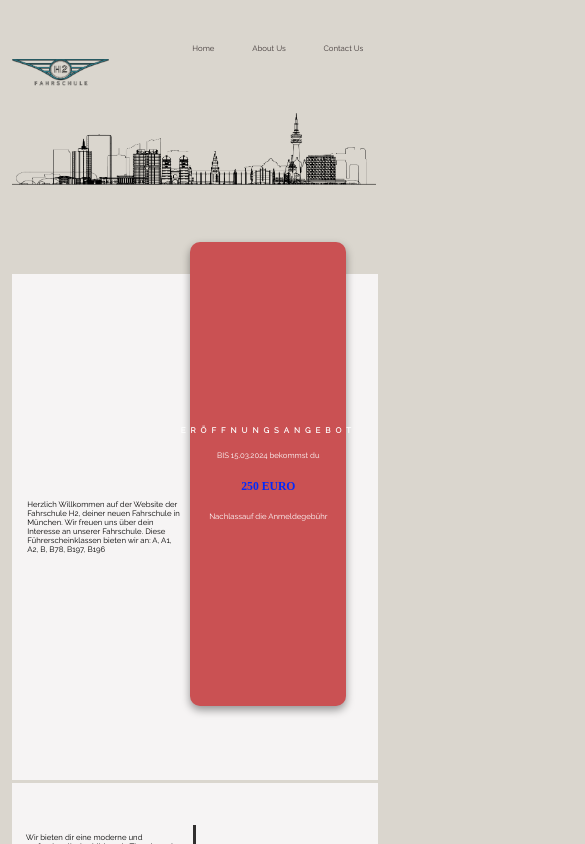
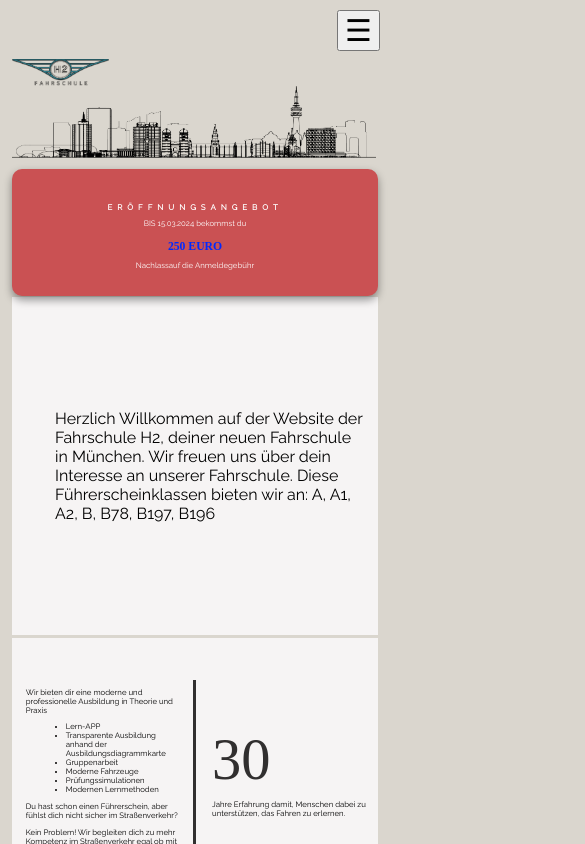
Before and after one commit to Korzyukova/Fahrschule, a Next.js app: page / in a window 390 px wide. Shown: the top 844 px of the page, 585 px wide, since content can reach past the window. Built offline with nearby package versions, Linux system fonts and the light colour scheme; a web font is replaced by a local one.

Commit message:
responsive1

```diff
--- a/package.json
+++ b/package.json
@@ -12,11 +12,13 @@
   "dependencies": {
     "next": "14.1.0",
     "react": "^18",
+    "react-burger-menu": "^3.0.9",
     "react-dom": "^18"
   },
   "devDependencies": {
     "@types/node": "^20",
     "@types/react": "^18.2.55",
+    "@types/react-burger-menu": "^2.8.7",
     "@types/react-dom": "^18",
     "autoprefixer": "^10.0.1",
     "eslint": "^8",
--- a/src/app/contact/page.tsx
+++ b/src/app/contact/page.tsx
@@ -24,8 +24,8 @@ export default function Contact() {
                     </div>
                     <p>Mit den Öffentlichen kannst du uns bequem erreichen:</p>
                     <p className='bus'>U4 / U5  Schwanthalerhöhe</p>
-                      <p className='bus'>S7 / S20  Heimeranplatz</p>
-                        <p className='bus'>Bus 53  Bergmannstraße</p>
+                    <p className='bus'>S7 / S20  Heimeranplatz</p>
+                    <p className='bus'>Bus 53  Bergmannstraße</p>
                 </div>
             </div>
             <Footer />
--- a/src/app/globals.css
+++ b/src/app/globals.css
@@ -55,7 +55,7 @@ body {
 .footer {
   display: flex;
   justify-content: space-between;
-  /* width: 85vw; */
+  /* width: 100%;  */
   margin-top: 50px;
   margin-bottom: 50px;
   font-style: normal;
@@ -129,7 +129,7 @@ body {
 .red-square {
   background-color: #CA5153;
   width: 40vw;
-  height: 55vh;
+  /* height: 55vh;  */
   position: absolute;
   top: -2em;
   right: 2em;
@@ -286,3 +286,96 @@ body {
   width: 40vw;
   text-align: left;
 }
+.burger-menu {
+  position: fixed;
+  right: -250px;
+  top: 0;
+  width: 250px;
+  height: 100vh;
+  background-color: #98BEC4;
+  padding: 20px;
+  transition: right 0.3s ease;
+}
+
+.burger-menu a {
+  display: block;
+  color: #fff;
+  margin-bottom: 10px;
+}
+
+.burger-button {
+  display: block;
+  position: fixed;
+  right: 10px;
+  top: 10px;
+  font-size: 30px;
+  cursor: pointer;
+}
+@media (min-width: 800px) {
+  .burger-button {
+    display: none;
+  }
+}
+@media (max-width: 800px) {
+  .links {
+    display: none;
+  }
+  .red-square {
+  width: 94vw;
+  height: 15vh;
+  position: absolute;
+  top: -8em;
+  right: 0;
+  border-radius: 10px;
+  display: flex;
+  justify-content: center;
+  align-items: center;
+  text-align: center;
+  }
+  .square-text-one {
+  margin-bottom: 0;
+  }
+  .square-text-two {
+    margin-bottom: 0;
+    }
+    .square-text-three {
+      margin-bottom: 0;
+      }
+      .square-text-four {
+        margin-bottom: 0;
+        }
+  .container-one {
+    flex-direction: row;
+    align-items: center;
+    margin-top: 10vh;
+    margin-bottom:0;
+    height: 10vh;
+  }
+  .container-text {
+   width: 80vw;
+   font-size: 1em;
+  }
+  .header-picture{
+    margin-bottom: 6vh;
+  }
+  .footer{
+    font-size: 0.5em;
+  }
+}
+
+
+ @media (max-width: 1000px) {
+  .footer-info {
+    flex-direction: column;
+    margin-right: 0;
+  }
+  .footer-string {
+    margin-right: 0;
+    margin-bottom: 5px;
+  }
+ }
+ @media (max-width: 1400px) {
+  .container-one {
+    height: 40vh;
+  }
+ }
--- a/src/app/page.tsx
+++ b/src/app/page.tsx
@@ -13,7 +13,7 @@ Diese Führerscheinklassen bieten wir an:
           A, A1, A2, B, B78, B197, B196
         </p>
         <div className="red-square">
-        <ul className= "red-square-text">
+          <ul className="red-square-text">
             <p className="square-text-one">ERÖFFNUNGSANGEBOT</p>
             <p className="square-text-two"> BIS 15.03.2024 bekommst du</p>
             <p className="square-text-three">250 EURO</p>
--- a/src/components/Header.tsx
+++ b/src/components/Header.tsx
@@ -1,30 +1,45 @@
+"use client";
 import Image from 'next/image';
+import { useState } from 'react';
 
 export default function Header() {
-    const links = {
-        link1: '/',
-        link2: '/about',
+  const [isOpen, setIsOpen] = useState(false);
 
-        link3: '/contact',
-      }
+  const toggleMenu = () => {
+    setIsOpen(!isOpen);
+  };
+
+  // Inline styles for the burger menu
+  const menuStyles = {
+    position: 'fixed' as 'fixed',
+    left: isOpen ? '0' : '-100%', // Slide in from left
+    top: '0',
+    width: '33%', // 33% of the viewport width
+    height: '100%', // 100% of the viewport height
+    backgroundColor: '#DAD6CE', // Menu background color
+    transition: 'left 0.3s ease', // Smooth transition for sliding effect
+    padding: '20px', // Inner spacing
+  };
+
   return (
     <>
       <header className='header'>
         <Image className='logo' src="/logo.png" alt="logo" width="280" height="85" />
         <div className="links">
-          <a className="link" href={links.link1}>
-            Home
-          </a>
-          <a className="link" href={links.link2}>
-            About Us
-          </a>
-          <a className="link" href={links.link3}>
-            Contact Us
-          </a>
+          <a className="link" href="/">Home</a>
+          <a className="link" href="/about">About Us</a>
+          <a className="link" href="/contact">Contact Us</a>
         </div>
-
+        <button onClick={toggleMenu} className="burger-button">☰</button>
       </header>
-         <Image className="header-picture" alt="city" src="/Munich.png" width="280" height="85"/>
+      <Image className="header-picture" alt="city" src="/Munich.png" width="280" height="85" />
+      {isOpen && (
+        <div id="burger-menu" style={menuStyles}>
+          <a href="/">Home</a>
+          <a href="/about">About</a>
+          <a href="/contact">Contact</a>
+        </div>
+      )}
     </>
-    )
+  );
 }
```
Also changed, not shown: 1 other file (tests, documents, lock files or other folders). Lines whose indentation alone changed are shown as unchanged.
